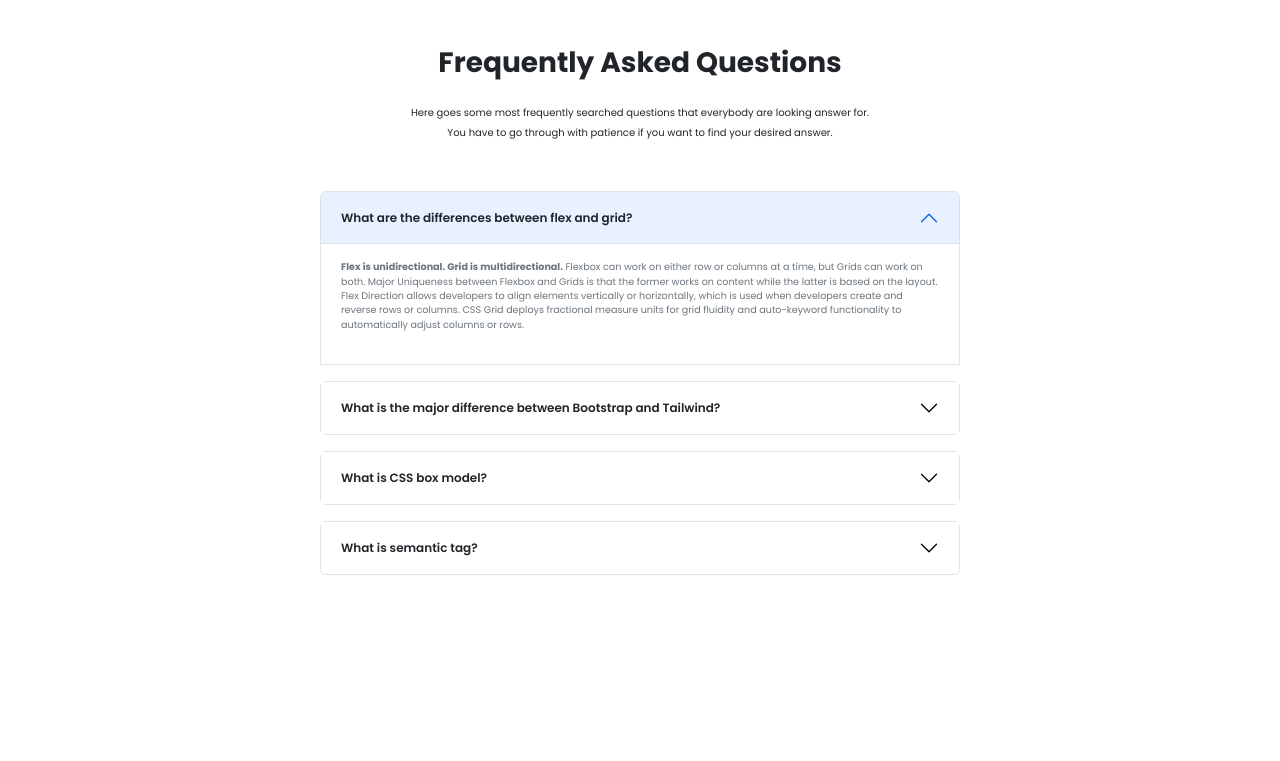
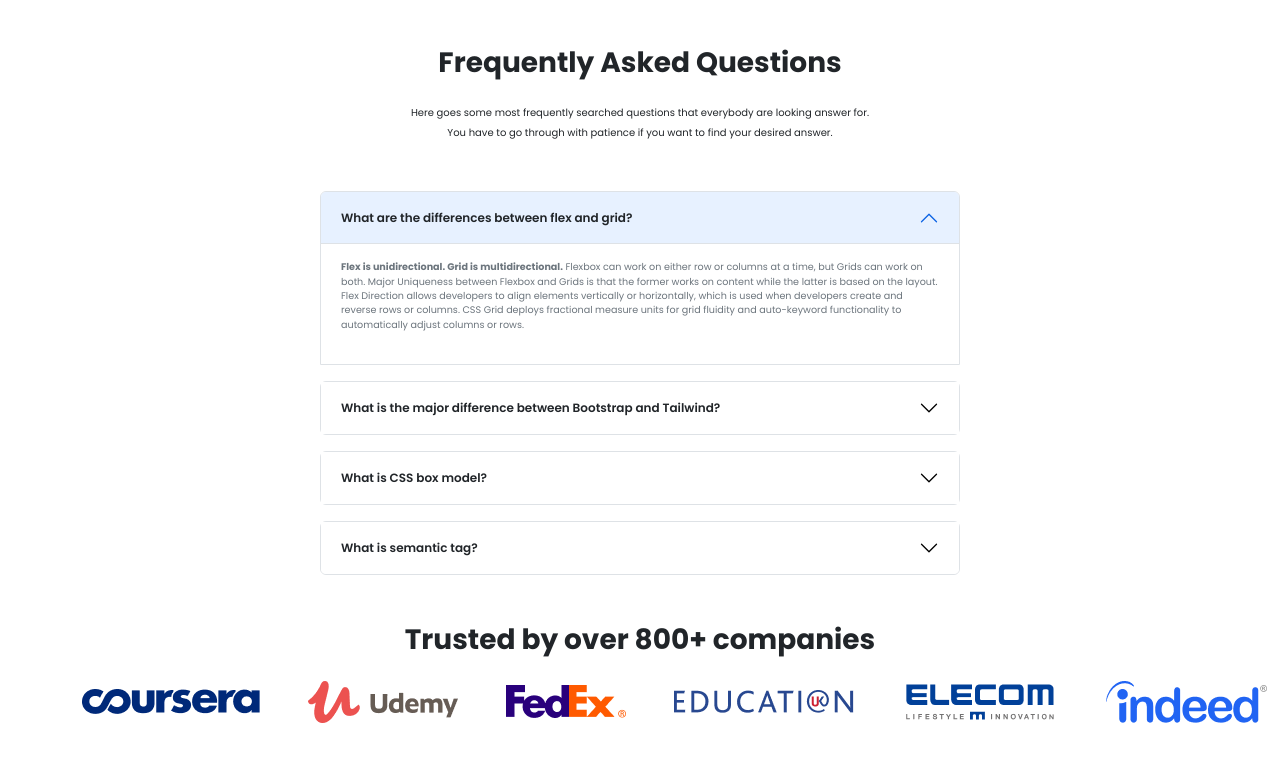
Before and after one commit to tahsinashanta/studytech-bootstrap, a plain HTML site: page index.html in a window 1280 px wide. Shown: the part 2104-2865 px from the top of the page. Before the commit the page ends 2695 px from the top, so only its background shows below. Drawn offline with nearby package versions, Linux system fonts and the light colour scheme.

Commit message:
trusted-companies-added

```diff
--- a/index.html
+++ b/index.html
@@ -307,6 +307,25 @@
 <!-- accordion items ends -->
 
 
+<!-- Trusted companies section starts -->
+
+<section class="container">
+  <div>
+      <h1 class="text-center mt-5 pb-3 fw-bold fs-3">Trusted by over 800+ companies</h1>
+  </div>
+  <div class="company-images d-flex flex-row justify-content-between align-items-center gap-5 mb-5">
+      <img class="img-fluid" src="/images/company/company-1.png" alt="">
+      <img class="img-fluid"  src="/images/company/company-2.png" alt="">
+      <img class="img-fluid"  src="/images/company/company-3.png" alt="">
+      <img class="img-fluid" src="/images/company/company-4.png" alt="">
+      <img class="img-fluid"  src="/images/company/company-5.png" alt="">
+      <img class="img-fluid"  src="/images/company/company-6.png" alt="">
+</div>
+</section>
+<!-- Trusted companies section ends -->
+
+
+
 
 
 
```
